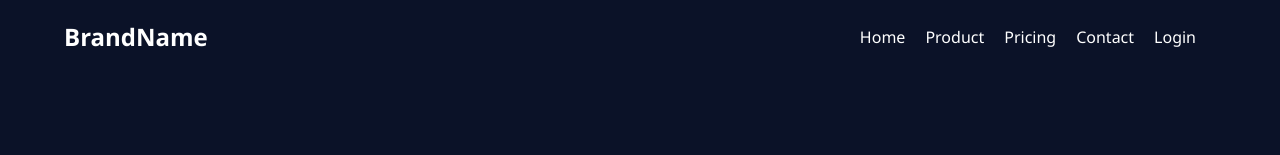
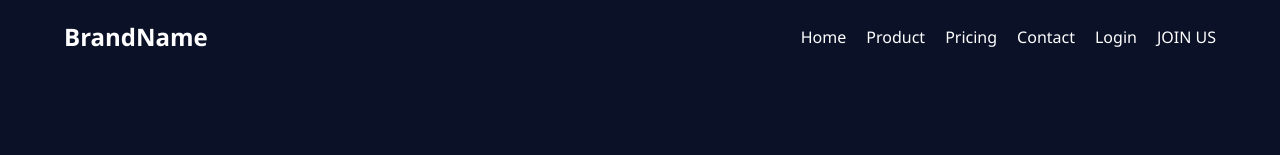
Before and after one commit to gyanes-09/new, a plain HTML site: page index.html in a window 1280 px wide. Shown: the top 155 px of the page. Drawn offline with Linux system fonts and the light colour scheme.

Commit message:
Update index.html

```diff
--- a/index.html
+++ b/index.html
@@ -18,7 +18,7 @@
           <li><a href="#">Pricing</a></li>
           <li><a href="#">Contact</a></li>
           <li><a href="#">Login</a></li>
-          <li><a href="#" class=""></a></li>
+         <li><a href="#" class="blue-link">JOIN US</a></li>
         </ul>
       </nav>
     </div>
```
